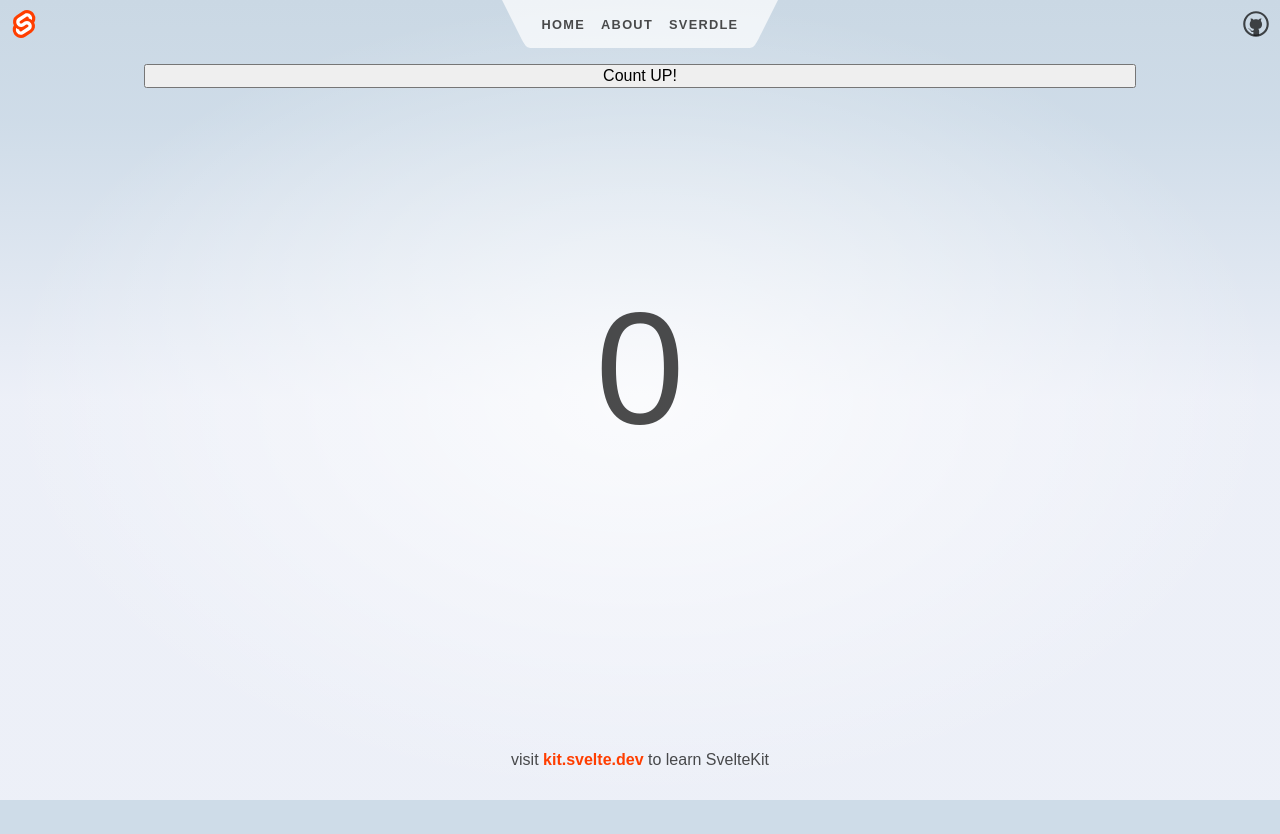
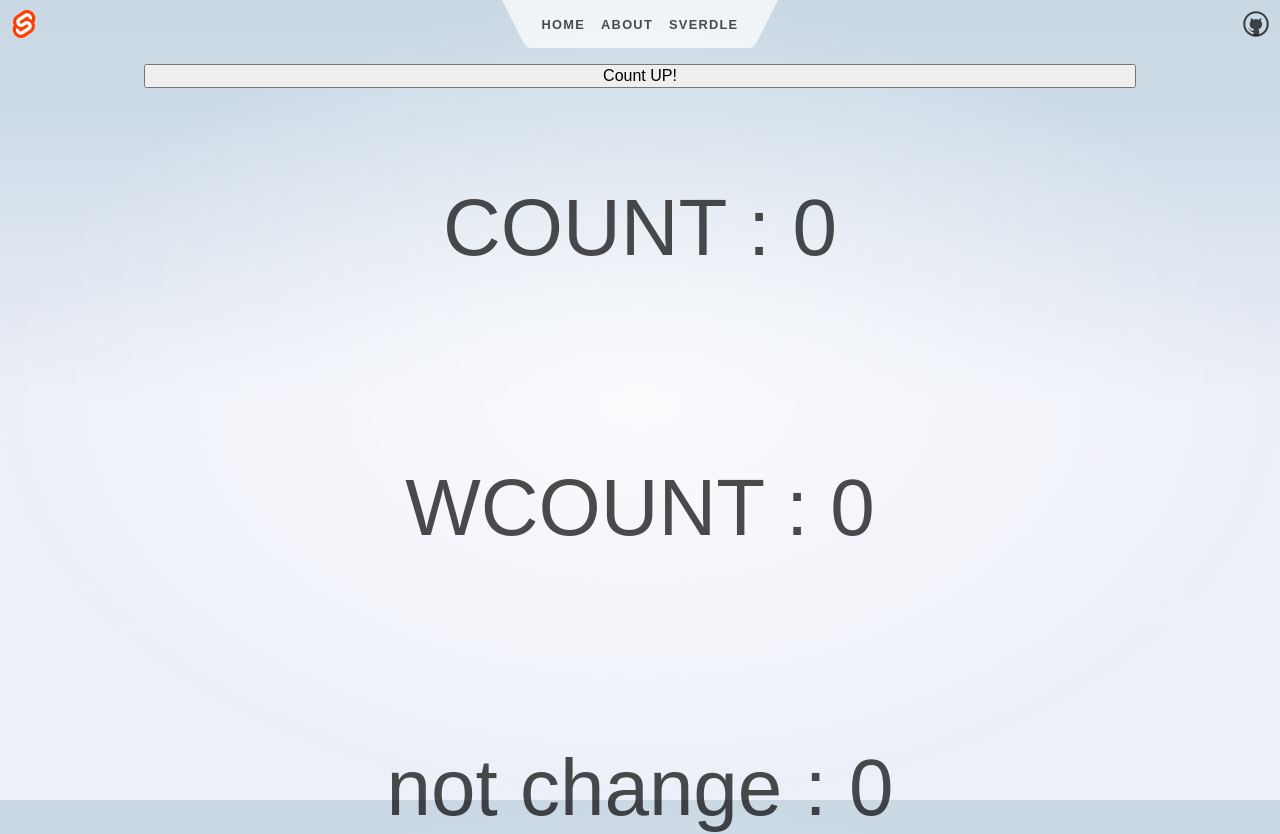
Before and after one commit to Tatsu015/svelte-sample, a SvelteKit app: page /count in a window 1280 px wide. Shown: the top 834 px of the page. Before the commit the page ends 800 px from the top, so only its background shows below. Built offline with nearby package versions, Linux system fonts and the light colour scheme.

Commit message:
add reactivity

```diff
--- a/src/routes/count/+page.svelte
+++ b/src/routes/count/+page.svelte
@@ -1,17 +1,24 @@
 
 <script>
     let count = 0
+
+    $: doubleCount = count * 2;
+
+    let maybeNotChange = count * 2;
+
     function countUp(){
         count++;
     }
 </script>
 
 <button on:click={countUp}>Count UP!</button>
-<p>{count}</p>
+<p>COUNT : {count}</p>
+<p>WCOUNT : {doubleCount}</p>
+<p>not change : {maybeNotChange}</p>
 
 <style>
     p {
         text-align: center;
-        font-size: 10rem;
+        font-size: 5rem;
     }
 </style>
```
